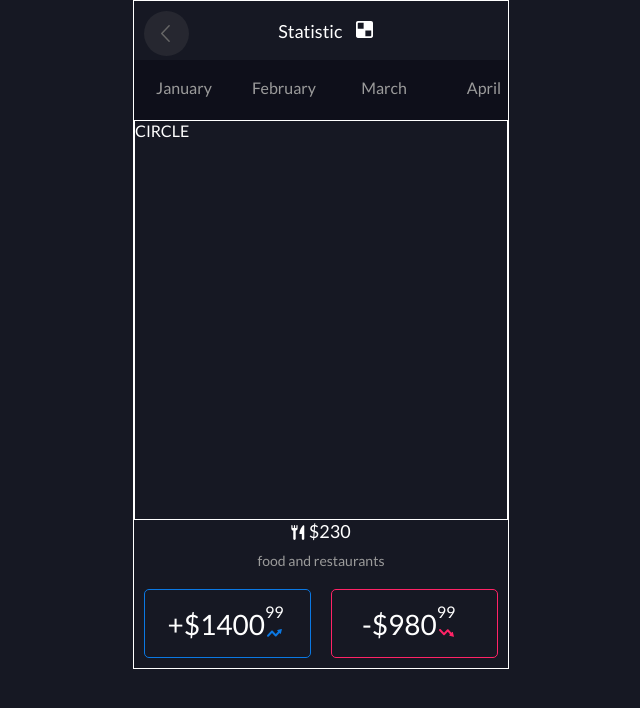
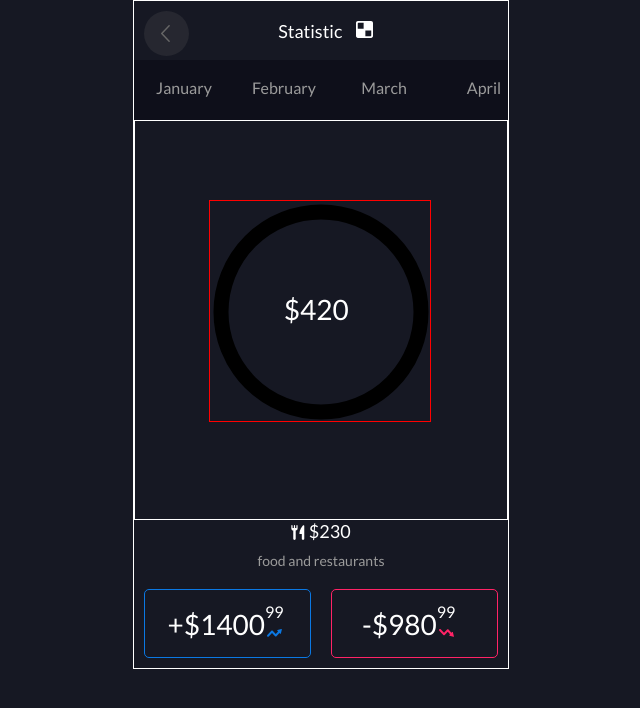
Before and after one commit to abbasnake/scandi, a Vue app in the folder client/: page /#/statistics in a window 1280 px wide. Shown: the top 708 px of the page, without its empty margins (319-959 px from the left). Built offline with nearby package versions, Linux system fonts and the light colour scheme.

Commit message:
made svg circle from stratch, this part is going to be troubling

```diff
--- /dev/null
+++ b/client/src/components/EllipseBackground.vue
@@ -0,0 +1,22 @@
+<template>
+<svg class="ellipse-background">
+  <!-- <path d="M0,5c0,2.21 1.79,4 4,4c2.21,0 4,-1.79 4,-4c0,-2.21 -1.79,-4 -4,-4c-2.21,0 -4,1.79 -4,4z" /> -->
+  <circle cx="111" cy="111" r="100" stroke="black" stroke-width="15" fill="none" />
+</svg>
+</template>
+
+<script>
+export default {
+  name: 'EllipseBackground'
+}
+</script>
+
+<style lang="scss" scoped>
+
+.ellipse-background {
+  border: 1px solid red;
+  fill: blue;
+  height: 222px;
+  width: 222px;
+}
+</style>
--- a/client/src/components/StatisticsCircleBox.vue
+++ b/client/src/components/StatisticsCircleBox.vue
@@ -1,17 +1,35 @@
 <template>
   <div class="box">
-    CIRCLE
+    <ellipse-background class="box__background"></ellipse-background>
+    <span class="box__dollars">$420</span>
   </div>
 </template>
 
 <script>
-  export default {
-    name: 'StatisticsCircleBox'
+import EllipseBackground from '@/components/EllipseBackground'
+
+export default {
+  name: 'StatisticsCircleBox',
+  components: {
+    'ellipse-background': EllipseBackground
   }
+}
 </script>
 
 <style lang="scss" scoped>
-  .box {
-    border: 1px solid white;
+.box {
+  border: 1px solid white;
+  &__background {
+    position: absolute;
+    top: 20%;
+    left: 20%;
+    z-index: 0;
   }
+  &__dollars {
+    font-size: 28px;
+    position: absolute;
+    top: 43%;
+    left: 40%;
+  }
+}
 </style>
```
